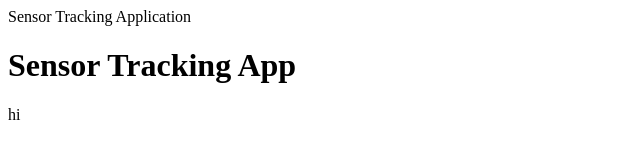
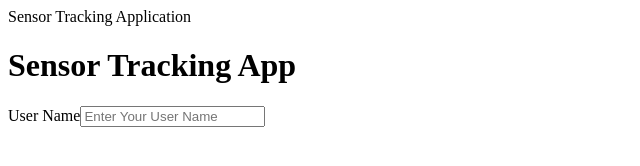
Before and after one commit to tusharkanta19/sensor-tracking-app, a plain HTML site: page index.html in a window 1280 px wide. Shown: the whole page, without its empty margins (0-640 px from the left). Drawn offline with Linux system fonts and the light colour scheme.

Commit message:
Added form element.

```diff
--- a/index.html
+++ b/index.html
@@ -2,7 +2,10 @@
 <html lang="en">
 <head>Sensor Tracking Application</head>
 <body>
-   <h1>Sensor Tracking App</h1> hi
+   <h1>Sensor Tracking App</h1>
+   <form>
+      <Label>User Name</Label><input id="Username" type="text" placeholder="Enter Your User Name">
+   </form>
 </body>
 
 </html>
```
